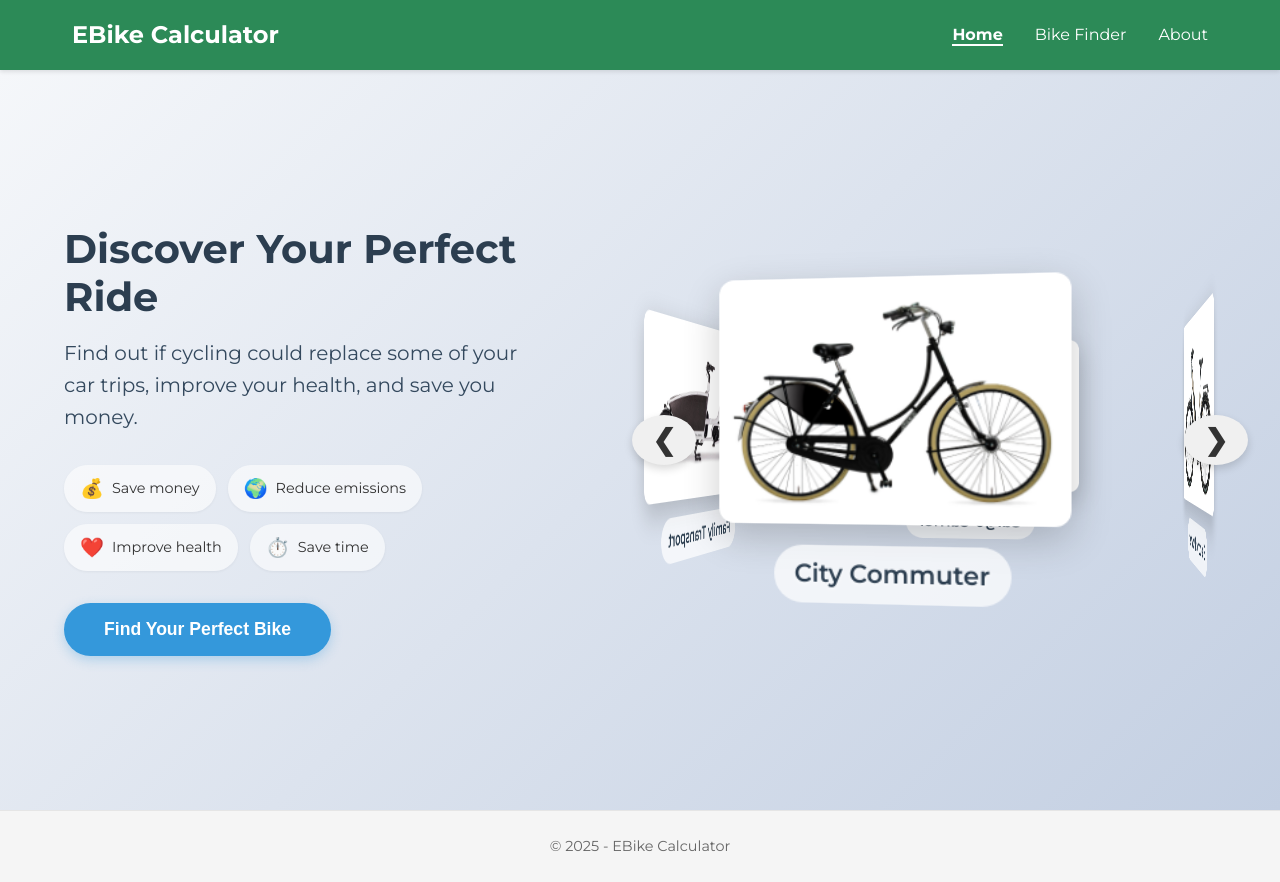
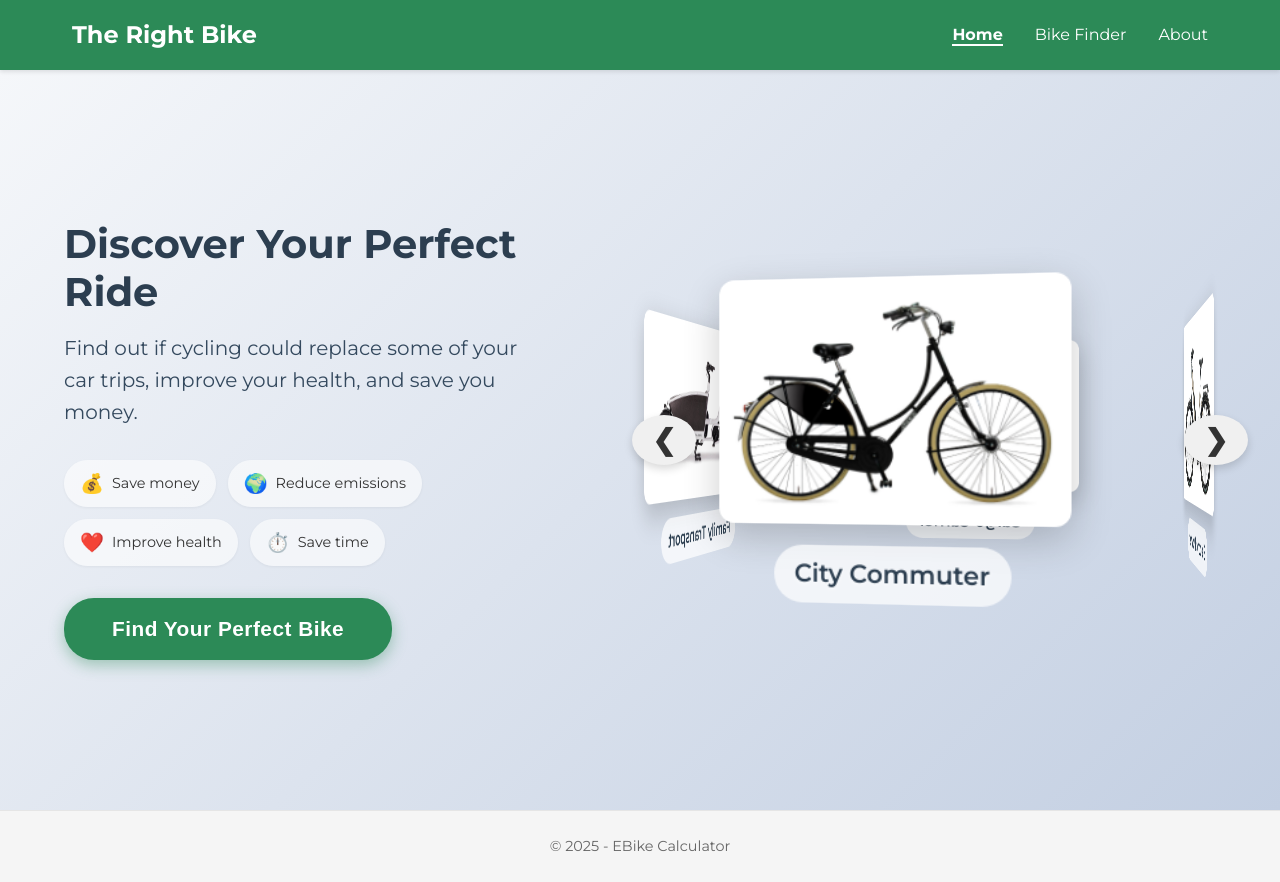
Before and after one commit to vkoves/ebike-calculator, a Vue app: page / in a window 1280 px wide. Built offline with nearby package versions, Linux system fonts and the light colour scheme.

Commit message:
Update site title and home

```diff
--- a/index.html
+++ b/index.html
@@ -3,8 +3,8 @@
   <head>
     <meta charset="UTF-8" />
     <meta name="viewport" content="width=device-width, initial-scale=1.0" />
-    <title>Can a bike be right for you?</title>
-    <meta name="description" content="Discover if cycling could replace some of your car trips and save you money." />
+    <title>The Right Bike - Find Your Perfect Ride</title>
+    <meta name="description" content="Find the right bike for your needs and calculate your potential savings compared to car ownership." />
     <link rel="preconnect" href="https://fonts.googleapis.com">
     <link rel="preconnect" href="https://fonts.gstatic.com" crossorigin>
     <link href="https://fonts.googleapis.com/css2?family=Montserrat:wght@400;600;700&display=swap" rel="stylesheet">
--- a/src/components/Header.vue
+++ b/src/components/Header.vue
@@ -2,7 +2,7 @@
   <header class="site-header">
     <div class="header-container">
       <div class="logo">
-        <router-link to="/">EBike Calculator</router-link>
+        <router-link to="/">The Right Bike</router-link>
       </div>
       <nav>
         <ul>
--- a/src/components/HomePage.vue
+++ b/src/components/HomePage.vue
@@ -165,22 +165,42 @@ h1 {
 }
 
 .cta-button {
-  background: #3498db;
+  background: #2c8a57;
   color: white;
   border: none;
-  padding: 1rem 2.5rem;
-  font-size: 1.1rem;
-  font-weight: 600;
+  padding: 1.2rem 3rem;
+  font-size: 1.3rem;
+  font-weight: 700;
   border-radius: 30px;
   cursor: pointer;
   transition: all 0.3s ease;
-  box-shadow: 0 4px 12px rgba(52, 152, 219, 0.3);
+  box-shadow: 0 5px 15px rgba(44, 138, 87, 0.4);
+  position: relative;
+  overflow: hidden;
+  z-index: 1;
+  letter-spacing: 0.5px;
 }
 
 .cta-button:hover {
-  background: #2980b9;
-  transform: translateY(-3px);
-  box-shadow: 0 6px 15px rgba(52, 152, 219, 0.4);
+  background: #236b45;
+  transform: translateY(-5px);
+  box-shadow: 0 8px 20px rgba(44, 138, 87, 0.5);
+}
+
+.cta-button:before {
+  content: '';
+  position: absolute;
+  top: 0;
+  left: -100%;
+  width: 100%;
+  height: 100%;
+  background: linear-gradient(90deg, transparent, rgba(255, 255, 255, 0.2), transparent);
+  transition: 0.5s;
+  z-index: -1;
+}
+
+.cta-button:hover:before {
+  left: 100%;
 }
 
 /* 3D Carousel Styles */
@@ -328,8 +348,11 @@ h1 {
   }
 
   .cta-button {
-    padding: 0.8rem 2rem;
-    font-size: 1rem;
+    padding: 1rem 2.5rem;
+    font-size: 1.1rem;
+    width: 80%;
+    max-width: 300px;
+    margin: 0 auto;
   }
 
   .benefit-item {
```
